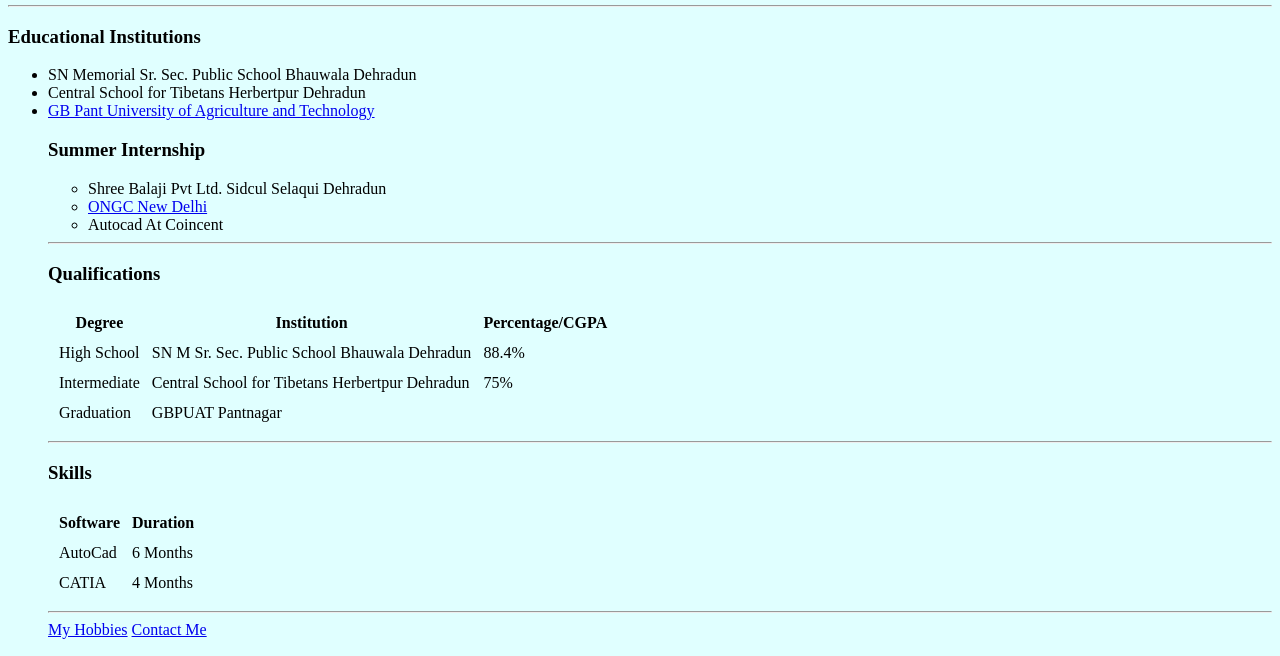
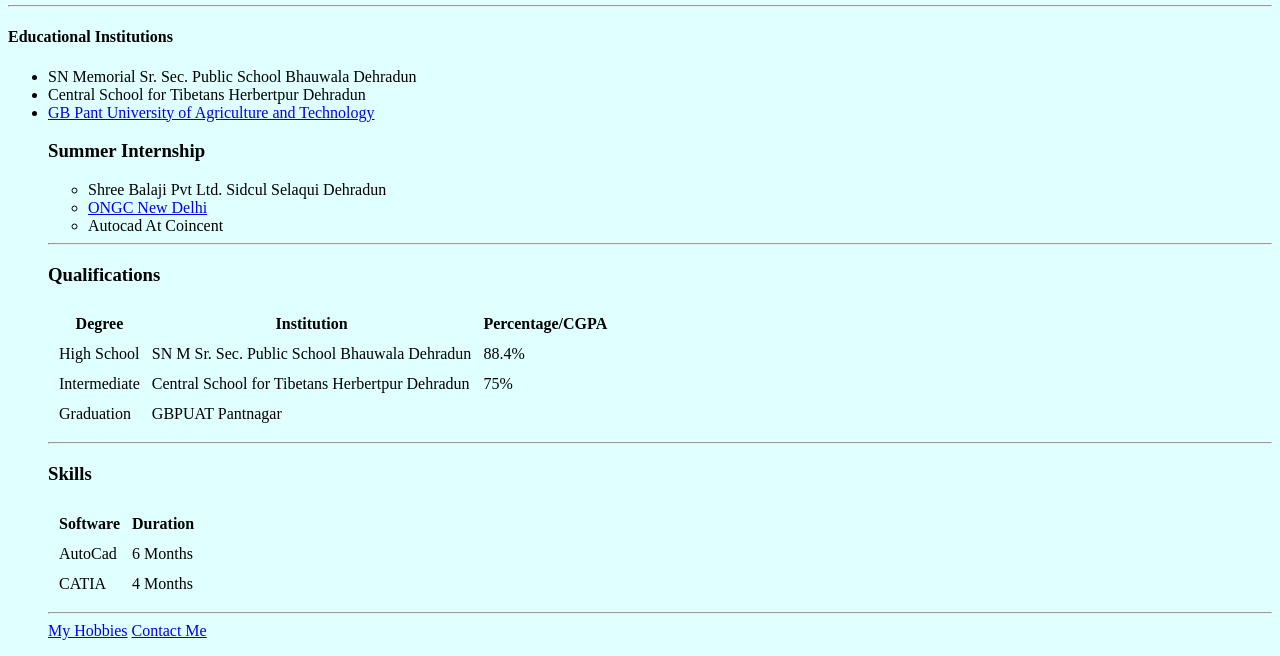
Before and after one commit to Manishaparveen/CV, a plain HTML site: page index.html in a window 1280 px wide. Shown: the part 214-870 px from the top of the page. Drawn offline with Linux system fonts and the light colour scheme.

Commit message:
Update index.html
font

```diff
--- a/index.html
+++ b/index.html
@@ -16,7 +16,7 @@
 </table>
 
 <hr>
-  <h3>Educational Institutions</h3>
+  <h4>Educational Institutions</h4>
   <ul>
     <li>SN Memorial Sr. Sec. Public School Bhauwala Dehradun </li>
     <li>Central School for Tibetans Herbertpur Dehradun</li>
```
